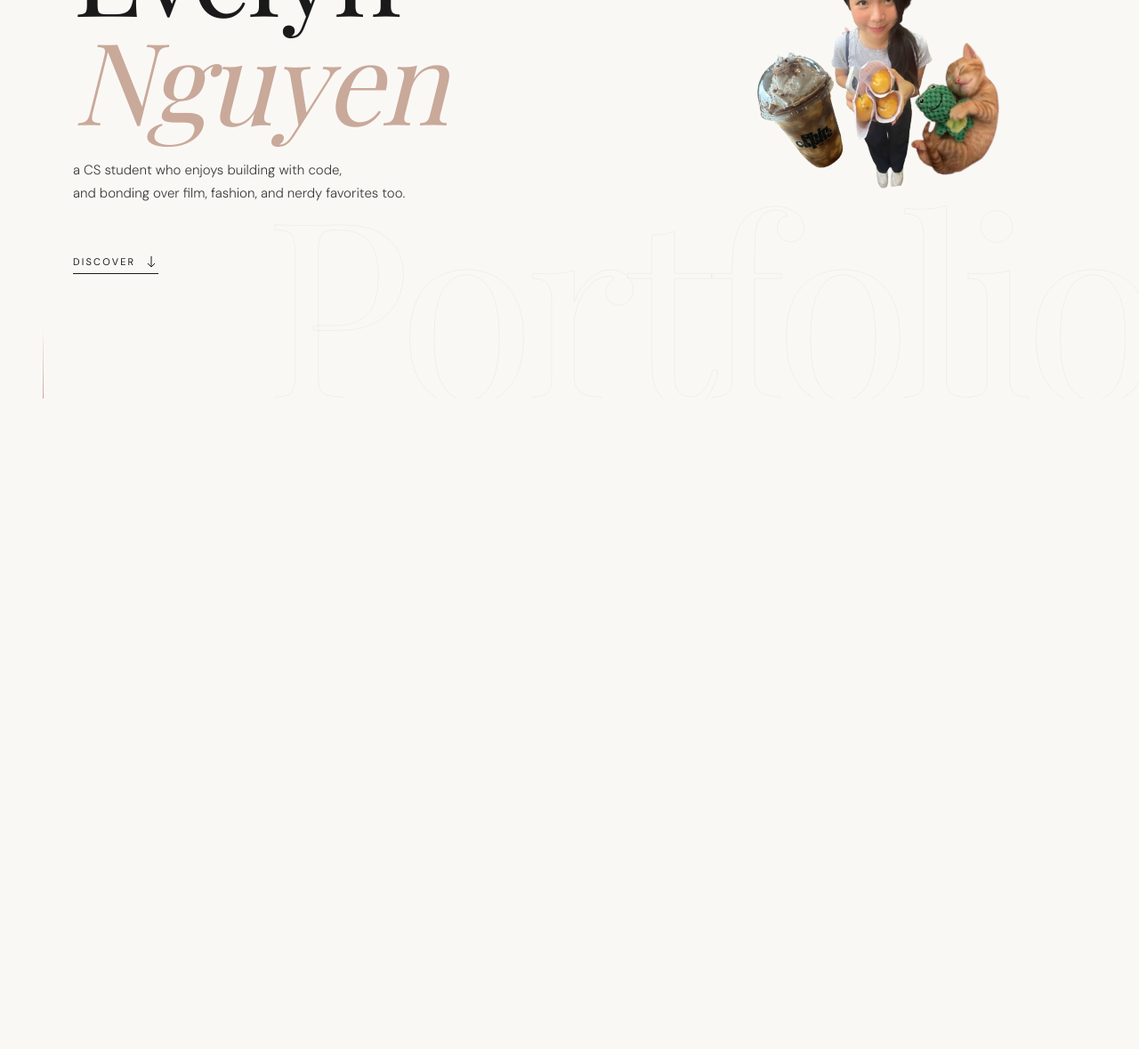
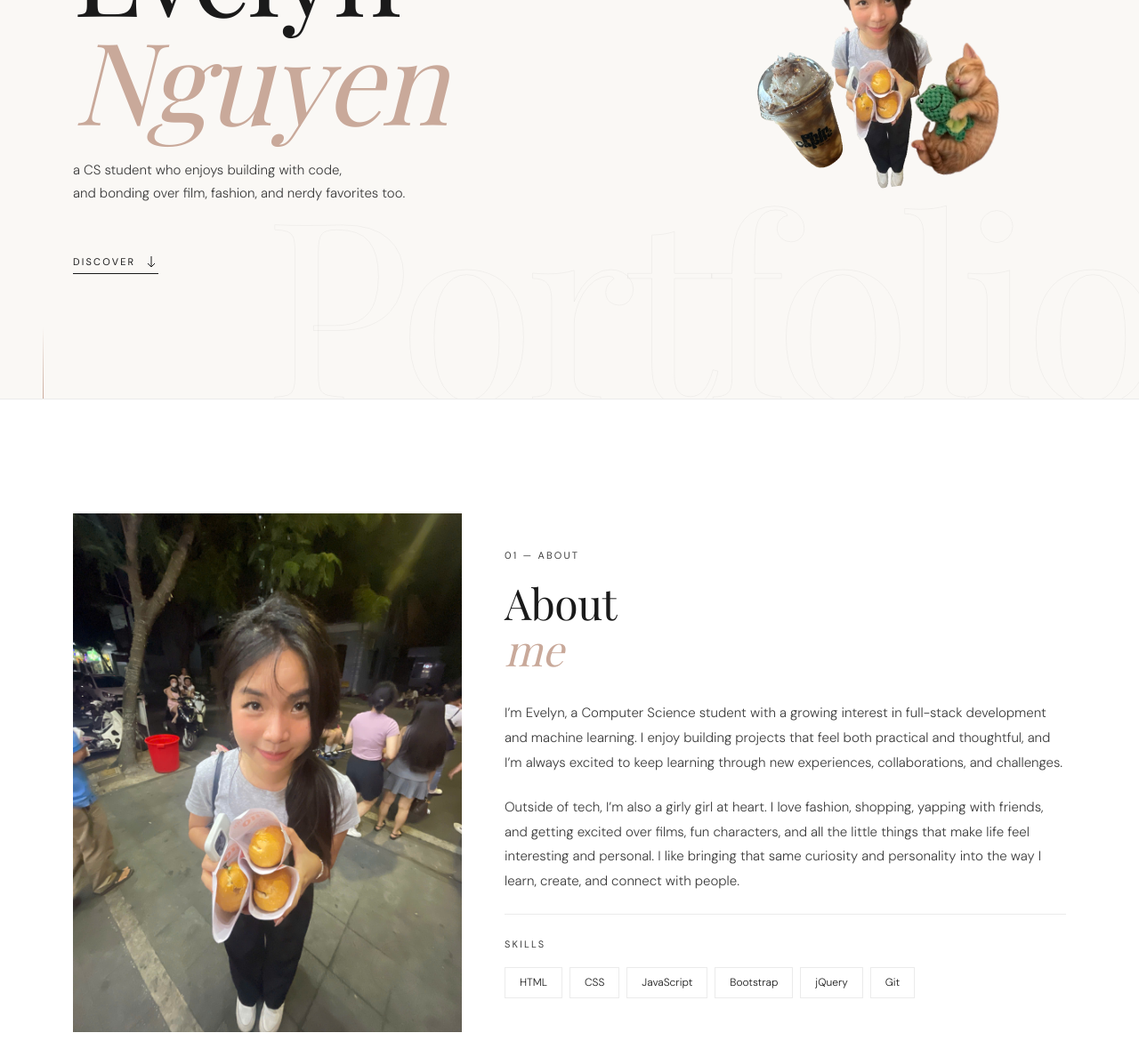
Before and after one commit to minomeow12/webdev-portfolio, a plain HTML site: page index.html in a window 1280 px wide. Shown: the part 352-1531 px from the top of the page at 89% size. Before the commit the page ends 800 px from the top, so only its background shows below. Drawn offline with nearby package versions, Linux system fonts and the light colour scheme; a web font is replaced by a local one.

Commit message:
about html + css

```diff
--- a/css/style.css
+++ b/css/style.css
@@ -378,3 +378,92 @@ h4 {
     transform: rotate(10deg);
   }
 }
+
+/* ── About ── */
+.section-about {
+  padding: 8rem 0;
+  background: var(--card);
+  border-top: 1px solid var(--border);
+  border-bottom: 1px solid var(--border);
+}
+
+.about-photo-wrap {
+  position: relative;
+}
+
+.about-photo-placeholder {
+  width: 100%;
+  aspect-ratio: 3 / 4;
+  background: var(--background);
+  overflow: hidden;
+  position: relative;
+}
+
+.about-photo-placeholder img {
+  width: 100%;
+  height: 100%;
+  object-fit: cover;
+  display: block;
+}
+
+.about-coffee-ring {
+  position: absolute;
+  bottom: 2rem;
+  right: 2rem;
+  opacity: 0.05;
+  pointer-events: none;
+}
+
+.about-photo-accent {
+  position: absolute;
+  top: 1rem;
+  left: 1rem;
+  right: -1rem;
+  bottom: -1rem;
+  border: 1px solid var(--border-solid);
+  z-index: -1;
+}
+
+.about-bio {
+  font-family: var(--font-sans);
+  font-size: 15px;
+  color: var(--secondary);
+  margin-bottom: 1.4rem;
+  line-height: 1.85;
+  font-weight: 300;
+}
+
+.about-skills-label {
+  font-family: var(--font-sans);
+  font-size: 11px;
+  font-weight: 400;
+  letter-spacing: 0.2em;
+  text-transform: uppercase;
+  color: var(--secondary);
+  margin-bottom: 1rem;
+  padding-top: 1.5rem;
+  border-top: 1px solid var(--border);
+}
+
+.about-skills {
+  display: flex;
+  flex-wrap: wrap;
+  gap: 0.5rem;
+}
+
+.skill-tag {
+  font-family: var(--font-sans);
+  font-size: 12px;
+  font-weight: 300;
+  border: 1px solid var(--border);
+  padding: 0.4rem 1rem;
+  color: var(--foreground);
+  transition:
+    border-color var(--transition-fast),
+    color var(--transition-fast);
+}
+
+.skill-tag:hover {
+  border-color: var(--accent);
+  color: var(--accent);
+}
--- a/index.html
+++ b/index.html
@@ -110,6 +110,80 @@
         <div class="scroll-line" aria-hidden="true"></div>
       </section>
 
+      <!-- ABOUT  -->
+        <section id="about" class="section-about" aria-label="About me">
+        <div class="container">
+          <div class="row align-items-center g-5">
+            <div class="col-lg-5">
+              <div class="about-photo-wrap">
+                <div class="about-photo-placeholder">
+                  <img src="images/pfp1.jpg" alt="Profile photo" />
+                </div>
+
+                <div class="about-coffee-ring" aria-hidden="true">
+                  <svg width="80" height="80" viewBox="0 0 80 80" fill="none">
+                    <circle
+                      cx="40"
+                      cy="40"
+                      r="30"
+                      stroke="#2C1A0E"
+                      stroke-width="0.5"
+                    />
+                    <circle
+                      cx="40"
+                      cy="40"
+                      r="25"
+                      stroke="#2C1A0E"
+                      stroke-width="0.5"
+                    />
+                    <path
+                      d="M20 45 Q25 50 35 48"
+                      stroke="#2C1A0E"
+                      stroke-width="0.5"
+                      opacity="0.5"
+                    />
+                  </svg>
+                </div>
+
+                <div class="about-photo-accent" aria-hidden="true"></div>
+              </div>
+            </div>
+
+            <div class="col-lg-7">
+              <p class="section-label">01 — About</p>
+              <h2 class="section-title">About<br /><em>me</em></h2>
+
+              <p class="about-bio">
+                I’m Evelyn, a Computer Science student with a growing interest
+                in full-stack development and machine learning. I enjoy building
+                projects that feel both practical and thoughtful, and I’m always
+                excited to keep learning through new experiences,
+                collaborations, and challenges.
+              </p>
+              <p class="about-bio">
+                Outside of tech, I’m also a girly girl at heart. I love fashion,
+                shopping, yapping with friends, and getting excited over films,
+                fun characters, and all the little things that make life feel
+                interesting and personal. I like bringing that same curiosity
+                and personality into the way I learn, create, and connect with
+                people.
+              </p>
+
+              <p class="about-skills-label">Skills</p>
+              <div class="about-skills">
+                <span class="skill-tag">HTML</span>
+                <span class="skill-tag">CSS</span>
+                <span class="skill-tag">JavaScript</span>
+                <span class="skill-tag">Bootstrap</span>
+                <span class="skill-tag">jQuery</span>
+                <span class="skill-tag">Git</span>
+              </div>
+            </div>
+          </div>
+        </div>
+      </section>
+
+
       </main>
       <script src="https://cdn.jsdelivr.net/npm/bootstrap@5.3.3/dist/js/bootstrap.bundle.min.js"></script>
     <script src="js/main.js"></script>
```
